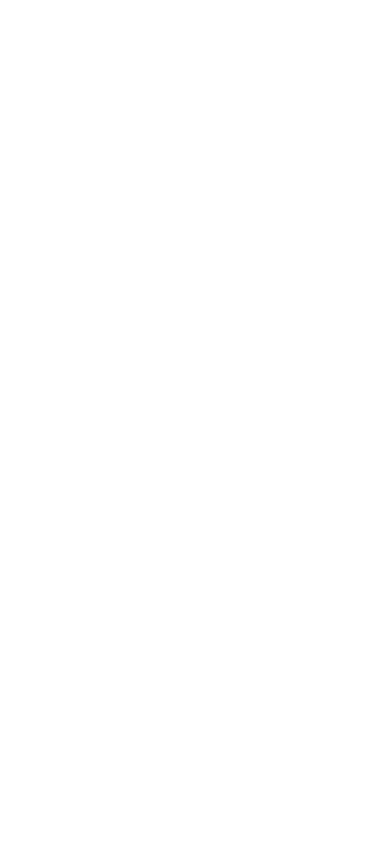
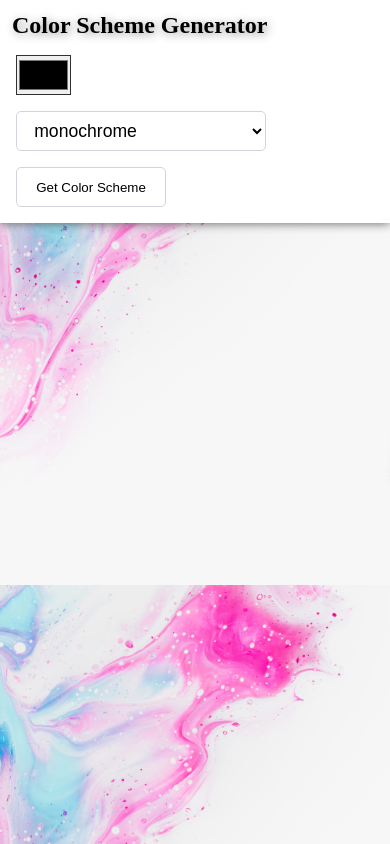
Before and after one commit to joser00/color-scheme-generator, a plain HTML site: page index.html in a window 390 px wide. Drawn offline with Linux system fonts and the light colour scheme; a web font is replaced by a local one.

Commit message:
Adding new features to the app

```diff
--- a/index.html
+++ b/index.html
@@ -1,13 +1,41 @@
 <!DOCTYPE html>
 <html lang="en">
-<head>
-    <meta charset="UTF-8">
-    <meta name="viewport" content="width=device-width, initial-scale=1.0">
+  <head>
+    <meta charset="UTF-8" />
+    <meta name="viewport" content="width=device-width, initial-scale=1.0" />
     <title>Color Scheme Generator</title>
-    <link rel="stylesheet" href="styles.css">
-</head>
-<body>
+    <link rel="stylesheet" href="styles.css" />
+    <link rel="preconnect" href="https://fonts.googleapis.com">
+<link rel="preconnect" href="https://fonts.gstatic.com" crossorigin>
+<link href="https://fonts.googleapis.com/css2?family=Bree+Serif&family=Carter+One&family=Courgette&family=Geostar&family=Hind+Siliguri:wght@300;400;500;600;700&family=Inter:wght@400;600;700&family=Kalam:wght@300;400;700&family=Karla:wght@200;600;800&family=Lato:ital,wght@0,100;0,300;0,400;0,900;1,100;1,300;1,400;1,700;1,900&family=Lilita+One&family=Luckiest+Guy&family=Merriweather+Sans:ital,wght@0,300;0,400;0,500;0,600;0,700;0,800;1,300;1,400;1,500;1,600;1,700;1,800&family=Mogra&family=Noto+Sans:wght@100;200;300;400;500;600;700;900&family=Orbitron:wght@400;600;900&family=Pacifico&family=Press+Start+2P&family=Roboto+Mono:ital,wght@0,100;0,400;0,600;1,500;1,700&family=Roboto:ital,wght@0,100;0,300;0,400;0,500;0,700;0,900;1,100;1,300;1,400;1,500;1,700;1,900&family=Rubik:ital,wght@0,300;0,400;0,500;0,600;0,700;0,800;0,900;1,300;1,400;1,500;1,600;1,700;1,800;1,900&family=Salsa&family=Source+Code+Pro:ital,wght@0,200;0,300;0,400;0,500;0,600;0,700;0,800;0,900;1,200;1,300;1,400;1,500;1,600;1,700;1,800;1,900&family=Source+Serif+4:ital,opsz,wght@0,8..60,200;0,8..60,300;0,8..60,400;0,8..60,500;0,8..60,600;0,8..60,700;0,8..60,800;0,8..60,900;1,8..60,200;1,8..60,300;1,8..60,400;1,8..60,500;1,8..60,600;1,8..60,700;1,8..60,800;1,8..60,900&family=Space+Grotesk:wght@300;400;500;600;700&family=Titan+One&display=swap" rel="stylesheet">
+  </head>
+  <body>
+    <header>
+      <div class="container">
+        <h1>Color Scheme Generator</h1>
+        <form id="form-color">
+          <input name="color-selector" type="color" id="color-input" />
+          <select name="scheme" id="scheme-selector">
+            <option value="monochrome">monochrome</option>
+            <option value="monochrome-dark">monochrome-dark</option>
+            <option value="monochrome-light">monochrome-light</option>
+            <option value="analogic">analogic</option>
+            <option value="complement">complement</option>
+            <option value="analogic-complement">analogic-complement</option>
+            <option value="triad">triad</option>
+            <option value="quad">quad</option>
+          </select>
+          <button id="submit-button">Get Color Scheme</button>
+        </form>
+      </div>
+    </header>
+    <main>
+        <div class="container">
+            <div id="color-container">
 
+            </div>
+        </div>
+    </main>
     <script src="index.js" type="module"></script>
-</body>
+  </body>
 </html>
--- a/index.js
+++ b/index.js
@@ -0,0 +1,31 @@
+function getColorScheme() {
+  const form = document.getElementById("form-color");
+  form.addEventListener('submit',(e)=> {
+
+    e.preventDefault()
+
+    const formData = new FormData(form);
+    let valueColor = formData.get('color-selector')
+    let valueScheme = formData.get('scheme')
+    let colorsRender = ''
+    fetch(`https://www.thecolorapi.com/scheme?hex=${valueColor.slice(1,valueColor.length)}&mode=${valueScheme}`)
+    .then((response) => response.json())
+
+    .then((data) => {
+        console.log(data.colors[0].hex.value)
+    return data.colors.map(color => {
+            colorsRender += `
+            <div class = 'colors'>
+            <div style = "background-color:${color.hex.value}"></div>
+            <p>${color.hex.value}</p>
+            </div>
+            `
+            document.getElementById('color-container').innerHTML = colorsRender
+
+        })
+
+    });///End of the .then
+  }) ///End of the event
+
+}
+getColorScheme();
--- a/styles.css
+++ b/styles.css
@@ -0,0 +1,90 @@
+*,*::after,*::before{
+    box-sizing: border-box;
+    user-select: none;
+}
+body {
+    margin: 0px;
+    padding: 0em;
+    font-family: Salsa;
+    background: url('pawel-czerwinski-OG44d93iNJk-unsplash.jpg');
+    background-size: cover;
+}
+header {
+    max-height: 250px;
+    display: flex;
+    justify-content: center;
+    align-items: center;
+}
+.container {
+    max-width: 500px;
+    background-color: #ffffff;
+    margin: 0 auto;
+    box-shadow: 0 0 10px rgb(89, 89, 89);
+}
+#form-color {
+    display: flex;
+    justify-content: center;
+    align-items: center;
+    gap: 1em;
+    padding: 1em;
+}
+h1 {
+    font-size: 1.5rem;
+    margin: 0;
+    padding-top: 0.5em;
+    text-shadow: 2px 2px 10px rgb(146, 146, 146);
+    text-align: center;
+}
+#color-input {
+    border: 0.5px solid #313131;
+    padding: 0;
+    height: 40px;
+    width: 55px;
+}
+#color-input:hover {
+    cursor: pointer;
+}
+#scheme-selector,#submit-button {
+    height: 40px;
+    padding: 0 0.75em;
+    border: 1px solid #D1D5DB;
+    border-radius: 5px;
+    background-color: white;
+}
+#scheme-selector {
+    width: 250px;
+    font-size: 1.1rem;
+}
+#scheme-selector:hover {
+    cursor: pointer;
+}
+#submit-button {
+    width: 150px;
+}
+#submit-button:hover {
+    cursor: pointer;
+}
+#color-container {
+    display: flex;
+    justify-content: center;
+}
+#color-container div {
+    flex-grow: 1;
+    height: 450px;
+}
+.colors {
+    display: flex;
+    flex-direction: column;
+    text-align: center;
+}
+@media(max-width:480px){
+    #form-color{
+        flex-direction: column;
+        width: 100vw;
+        align-items: start;
+    }
+    h1 {
+        text-align: start;
+        margin-left: 0.5em;
+    }
+}
```
Also changed, not shown: pawel-czerwinski-OG44d93iNJk-unsplash.jpg (added).
